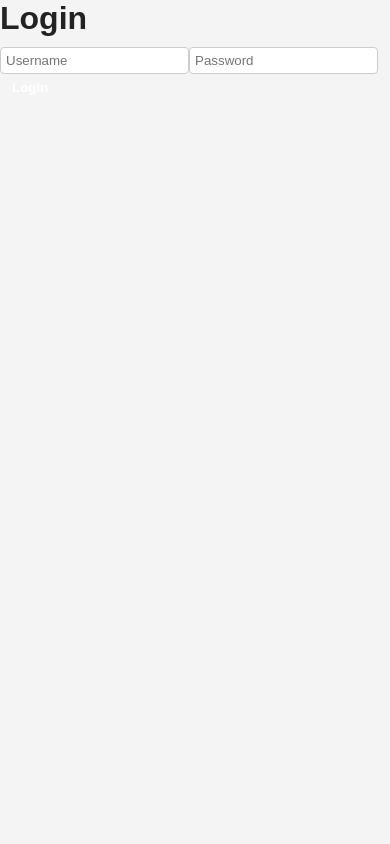
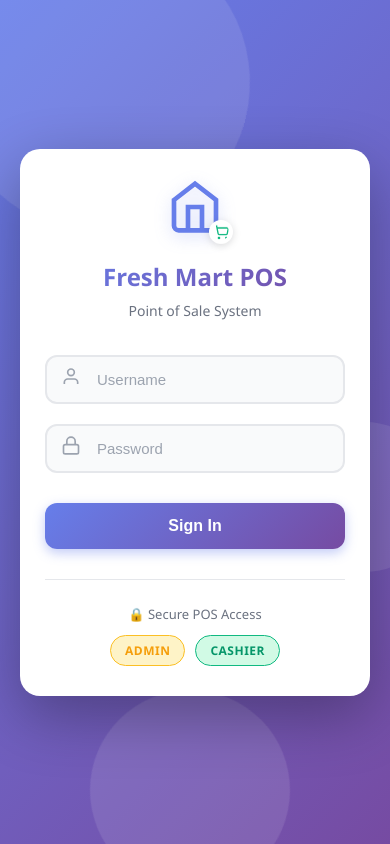
Before and after one commit to kushanmalintha/POS_frontend, a React (Vite) app: page /login in a window 390 px wide. Built offline with nearby package versions, Linux system fonts and the light colour scheme.

Commit message:
fix login errors

```diff
--- a/package.json
+++ b/package.json
@@ -11,6 +11,7 @@
   },
   "dependencies": {
     "axios": "^1.13.2",
+    "jwt-decode": "^4.0.0",
     "react": "^19.2.0",
     "react-dom": "^19.2.0",
     "react-router-dom": "^7.10.1"
--- a/src/api/saleApi.js
+++ b/src/api/saleApi.js
@@ -1,4 +1,4 @@
-import axiosInstance from './axiosInstance';
+import axiosInstance from './axiosInsatance';
 
 // Create a new sale
 export const createSale = (data) => axiosInstance.post('/sales', data);
--- /dev/null
+++ b/src/api/userApi.js
@@ -0,0 +1,19 @@
+import axiosInstance from './axiosInsatance';
+
+// Get all users (Admin)
+export const getAllUsers = () => {
+  return axiosInstance.get('/users');
+};
+
+// Create cashier user (Admin)
+export const createUser = (data) => {
+  /*
+    data format:
+    {
+      username: string,
+      password: string,
+      role: "CASHIER"
+    }
+  */
+  return axiosInstance.post('/users/cashier', data);
+};
--- a/src/pages/Login.css
+++ b/src/pages/Login.css
@@ -1,58 +1,346 @@
-/* Basic reset for the login page */
-.login-container {
-  width: 350px;
-  margin: 100px auto;
-  padding: 30px 25px;
-  border: 1px solid #ddd;
-  border-radius: 8px;
-  box-shadow: 0 4px 12px rgba(0,0,0,0.1);
-  background-color: #fff;
-  text-align: center;
-  font-family: Arial, sans-serif;
+/* Login Page - POS Store Theme */
+
+.login-page {
+  min-height: 100vh;
+  display: flex;
+  align-items: center;
+  justify-content: center;
+  background: linear-gradient(135deg, #667eea 0%, #764ba2 100%);
+  position: relative;
+  overflow: hidden;
+  font-family: 'Segoe UI', Tahoma, Geneva, Verdana, sans-serif;
 }
 
-.login-container h2 {
-  margin-bottom: 20px;
-  color: #333;
+/* Animated Background Shapes */
+.login-bg-shapes {
+  position: absolute;
+  width: 100%;
+  height: 100%;
+  overflow: hidden;
+  z-index: 0;
 }
 
-.login-container form {
+.shape {
+  position: absolute;
+  background: rgba(255, 255, 255, 0.1);
+  border-radius: 50%;
+  animation: float 20s infinite ease-in-out;
+}
+
+.shape-1 {
+  width: 300px;
+  height: 300px;
+  top: -50px;
+  left: -50px;
+  animation-delay: 0s;
+}
+
+.shape-2 {
+  width: 200px;
+  height: 200px;
+  bottom: -50px;
+  right: 100px;
+  animation-delay: 3s;
+}
+
+.shape-3 {
+  width: 150px;
+  height: 150px;
+  top: 50%;
+  right: -50px;
+  animation-delay: 6s;
+}
+
+@keyframes float {
+  0%, 100% {
+    transform: translateY(0) rotate(0deg);
+  }
+  50% {
+    transform: translateY(-30px) rotate(180deg);
+  }
+}
+
+/* Login Container */
+.login-container {
+  position: relative;
+  z-index: 1;
+  width: 420px;
+  background: #ffffff;
+  border-radius: 20px;
+  box-shadow: 0 20px 60px rgba(0, 0, 0, 0.3);
+  padding: 40px;
+  animation: slideUp 0.5s ease-out;
+}
+
+@keyframes slideUp {
+  from {
+    opacity: 0;
+    transform: translateY(30px);
+  }
+  to {
+    opacity: 1;
+    transform: translateY(0);
+  }
+}
+
+/* Header Section */
+.login-header {
+  text-align: center;
+  margin-bottom: 35px;
+}
+
+.logo-wrapper {
+  position: relative;
+  display: inline-block;
+  margin-bottom: 20px;
+}
+
+.logo-icon {
+  width: 64px;
+  height: 64px;
+  color: #667eea;
+  filter: drop-shadow(0 4px 8px rgba(102, 126, 234, 0.3));
+}
+
+.cart-icon {
+  position: absolute;
+  width: 28px;
+  height: 28px;
+  bottom: -5px;
+  right: -10px;
+  color: #10b981;
+  background: white;
+  border-radius: 50%;
+  padding: 4px;
+  box-shadow: 0 2px 8px rgba(0, 0, 0, 0.15);
+  animation: bounce 2s infinite;
+}
+
+@keyframes bounce {
+  0%, 100% {
+    transform: translateY(0);
+  }
+  50% {
+    transform: translateY(-5px);
+  }
+}
+
+.login-title {
+  font-size: 28px;
+  font-weight: 700;
+  color: #1f2937;
+  margin: 0 0 8px 0;
+  background: linear-gradient(135deg, #667eea 0%, #764ba2 100%);
+  -webkit-background-clip: text;
+  -webkit-text-fill-color: transparent;
+  background-clip: text;
+}
+
+.login-subtitle {
+  font-size: 14px;
+  color: #6b7280;
+  margin: 0;
+  font-weight: 500;
+}
+
+/* Error Banner */
+.error-banner {
+  display: flex;
+  align-items: center;
+  gap: 10px;
+  background: #fee2e2;
+  color: #dc2626;
+  padding: 12px 16px;
+  border-radius: 10px;
+  margin-bottom: 20px;
+  font-size: 14px;
+  border-left: 4px solid #dc2626;
+  animation: shake 0.5s;
+}
+
+.error-banner svg {
+  width: 20px;
+  height: 20px;
+  flex-shrink: 0;
+}
+
+@keyframes shake {
+  0%, 100% { transform: translateX(0); }
+  25% { transform: translateX(-5px); }
+  75% { transform: translateX(5px); }
+}
+
+/* Form Styles */
+.login-form {
   display: flex;
   flex-direction: column;
+  gap: 20px;
 }
 
-.login-container input[type="text"],
-.login-container input[type="password"] {
-  padding: 10px;
-  margin-bottom: 15px;
-  border: 1px solid #ccc;
-  border-radius: 5px;
-  font-size: 14px;
+.input-group {
+  position: relative;
 }
 
-.login-container input[type="text"]:focus,
-.login-container input[type="password"]:focus {
-  border-color: #007bff;
-  outline: none;
+.input-icon {
+  position: absolute;
+  left: 16px;
+  top: 50%;
+  transform: translateY(-50%);
+  color: #9ca3af;
+  pointer-events: none;
+  transition: color 0.3s;
 }
 
-.login-container button {
-  padding: 10px;
-  border: none;
-  border-radius: 5px;
-  background-color: #007bff;
-  color: white;
-  font-size: 16px;
-  cursor: pointer;
-  transition: background 0.3s;
+.input-icon svg {
+  width: 20px;
+  height: 20px;
 }
 
-.login-container button:hover {
-  background-color: #0056b3;
+.login-input {
+  width: 100%;
+  padding: 14px 16px 14px 50px;
+  border: 2px solid #e5e7eb;
+  border-radius: 12px;
+  font-size: 15px;
+  color: #1f2937;
+  background: #f9fafb;
+  transition: all 0.3s ease;
+  box-sizing: border-box;
 }
 
-.error {
-  color: red;
-  font-size: 14px;
-  margin-bottom: 10px;
+.login-input:focus {
+  outline: none;
+  border-color: #667eea;
+  background: #ffffff;
+  box-shadow: 0 0 0 4px rgba(102, 126, 234, 0.1);
 }
+
+.login-input:focus + .input-icon {
+  color: #667eea;
+}
+
+.login-input::placeholder {
+  color: #9ca3af;
+}
+
+/* Login Button */
+.login-button {
+  width: 100%;
+  padding: 14px;
+  background: linear-gradient(135deg, #667eea 0%, #764ba2 100%);
+  color: white;
+  border: none;
+  border-radius: 12px;
+  font-size: 16px;
+  font-weight: 600;
+  cursor: pointer;
+  transition: all 0.3s ease;
+  box-shadow: 0 4px 12px rgba(102, 126, 234, 0.4);
+  display: flex;
+  align-items: center;
+  justify-content: center;
+  gap: 10px;
+  margin-top: 10px;
+}
+
+.login-button:hover:not(:disabled) {
+  transform: translateY(-2px);
+  box-shadow: 0 6px 20px rgba(102, 126, 234, 0.5);
+}
+
+.login-button:active:not(:disabled) {
+  transform: translateY(0);
+}
+
+.login-button:disabled {
+  opacity: 0.7;
+  cursor: not-allowed;
+}
+
+/* Spinner */
+.spinner {
+  width: 18px;
+  height: 18px;
+  border: 3px solid rgba(255, 255, 255, 0.3);
+  border-top-color: white;
+  border-radius: 50%;
+  animation: spin 0.8s linear infinite;
+}
+
+@keyframes spin {
+  to {
+    transform: rotate(360deg);
+  }
+}
+
+/* Footer */
+.login-footer {
+  margin-top: 30px;
+  text-align: center;
+  padding-top: 25px;
+  border-top: 1px solid #e5e7eb;
+}
+
+.login-footer p {
+  font-size: 13px;
+  color: #6b7280;
+  margin: 0 0 12px 0;
+  font-weight: 500;
+}
+
+.role-badges {
+  display: flex;
+  gap: 10px;
+  justify-content: center;
+}
+
+.badge {
+  padding: 6px 14px;
+  border-radius: 20px;
+  font-size: 12px;
+  font-weight: 600;
+  text-transform: uppercase;
+  letter-spacing: 0.5px;
+}
+
+.badge-admin {
+  background: #fef3c7;
+  color: #f59e0b;
+  border: 1px solid #fbbf24;
+}
+
+.badge-cashier {
+  background: #d1fae5;
+  color: #059669;
+  border: 1px solid #10b981;
+}
+
+/* Responsive Design */
+@media (max-width: 480px) {
+  .login-container {
+    width: 90%;
+    padding: 30px 25px;
+    margin: 20px;
+  }
+
+  .login-title {
+    font-size: 24px;
+  }
+
+  .logo-icon {
+    width: 56px;
+    height: 56px;
+  }
+
+  .cart-icon {
+    width: 24px;
+    height: 24px;
+  }
+}
+
+/* Dark mode support (optional) */
+@media (prefers-color-scheme: dark) {
+  .login-page {
+    background: linear-gradient(135deg, #1e3a8a 0%, #6b21a8 100%);
+  }
+}
--- a/src/pages/Login.jsx
+++ b/src/pages/Login.jsx
@@ -7,37 +7,122 @@ const Login = () => {
   const [username, setUsername] = useState('');
   const [password, setPassword] = useState('');
   const [error, setError] = useState('');
+  const [loading, setLoading] = useState(false);
 
   const handleSubmit = async (e) => {
     e.preventDefault();
+    setError('');
+    setLoading(true);
+
     try {
       await login(username, password);
     } catch (err) {
       setError(err.response?.data?.message || 'Login failed');
+      setLoading(false);
     }
   };
 
   return (
     <div className="login-page">
-      <h1>Login</h1>
-      {error && <p className="error">{error}</p>}
-      <form onSubmit={handleSubmit}>
+      {/* Animated background shapes */}
+      <div className="login-bg-shapes">
+        <div className="shape shape-1"></div>
+        <div className="shape shape-2"></div>
+        <div className="shape shape-3"></div>
+      </div>
+
+      {/* Login Container */}
+      <div className="login-container">
+        {/* Logo & Header */}
+        <div className="login-header">
+          <div className="logo-wrapper">
+            <svg className="logo-icon" viewBox="0 0 24 24" fill="none" stroke="currentColor" strokeWidth="2">
+              <path d="M3 9l9-7 9 7v11a2 2 0 0 1-2 2H5a2 2 0 0 1-2-2z"></path>
+              <polyline points="9 22 9 12 15 12 15 22"></polyline>
+            </svg>
+            <svg className="cart-icon" viewBox="0 0 24 24" fill="none" stroke="currentColor" strokeWidth="2">
+              <circle cx="9" cy="21" r="1"></circle>
+              <circle cx="20" cy="21" r="1"></circle>
+              <path d="M1 1h4l2.68 13.39a2 2 0 0 0 2 1.61h9.72a2 2 0 0 0 2-1.61L23 6H6"></path>
+            </svg>
+          </div>
+          <h1 className="login-title">Fresh Mart POS</h1>
+          <p className="login-subtitle">Point of Sale System</p>
+        </div>
+
+        {/* Error Message */}
+        {error && (
+          <div className="error-banner">
+            <svg viewBox="0 0 24 24" fill="none" stroke="currentColor" strokeWidth="2">
+              <circle cx="12" cy="12" r="10"></circle>
+              <line x1="12" y1="8" x2="12" y2="12"></line>
+              <line x1="12" y1="16" x2="12.01" y2="16"></line>
+            </svg>
+            <span>{error}</span>
+          </div>
+        )}
+
+        {/* Login Form */}
+        <form onSubmit={handleSubmit} className="login-form">
+          <div className="input-group">
+            <div className="input-icon">
+              <svg viewBox="0 0 24 24" fill="none" stroke="currentColor" strokeWidth="2">
+                <path d="M20 21v-2a4 4 0 0 0-4-4H8a4 4 0 0 0-4 4v2"></path>
+                <circle cx="12" cy="7" r="4"></circle>
+              </svg>
+            </div>
             <input
               type="text"
               placeholder="Username"
               value={username}
               onChange={e => setUsername(e.target.value)}
               required
+              className="login-input"
             />
+          </div>
+
+          <div className="input-group">
+            <div className="input-icon">
+              <svg viewBox="0 0 24 24" fill="none" stroke="currentColor" strokeWidth="2">
+                <rect x="3" y="11" width="18" height="11" rx="2" ry="2"></rect>
+                <path d="M7 11V7a5 5 0 0 1 10 0v4"></path>
+              </svg>
+            </div>
             <input
               type="password"
               placeholder="Password"
               value={password}
               onChange={e => setPassword(e.target.value)}
               required
+              className="login-input"
             />
-        <button type="submit">Login</button>
+          </div>
+
+          <button
+            type="submit"
+            className="login-button"
+            disabled={loading}
+          >
+            {loading ? (
+              <>
+                <div className="spinner"></div>
+                Signing In...
+              </>
+            ) : (
+              'Sign In'
+            )}
+          </button>
         </form>
+
+        {/* Footer */}
+        <div className="login-footer">
+          <p>🔒 Secure POS Access</p>
+          <div className="role-badges">
+            <span className="badge badge-admin">Admin</span>
+            <span className="badge badge-cashier">Cashier</span>
+          </div>
+        </div>
+      </div>
     </div>
   );
 };
```
Also changed, not shown: src/api/authApi.js (+6 -3 lines), src/api/categoryApi.js (added, +17 -0 lines), src/api/productApi.js (added, +17 -0 lines), src/context/AuthContext.jsx (+43 -16 lines), 1 other file (tests, documents, lock files or other folders). Lines whose indentation alone changed are shown as unchanged.
